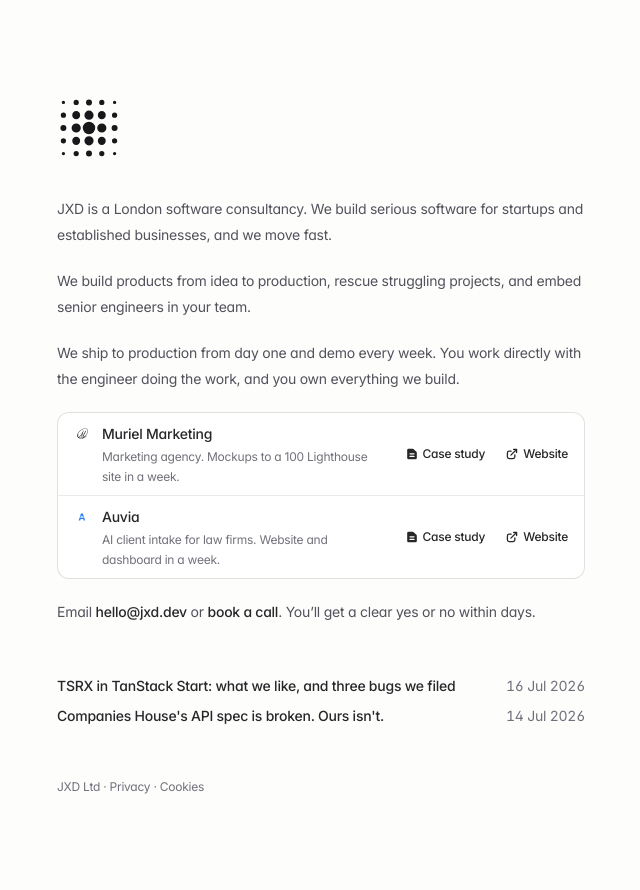
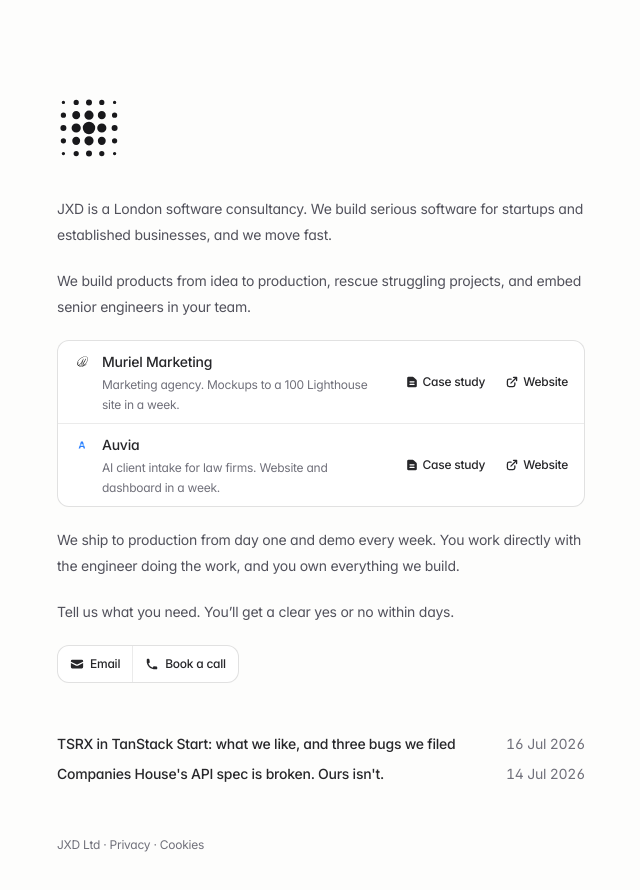
Before and after one commit to jamiedavenport/jxd.dev, an Astro site: page / in a window 1280 px wide. Shown: the whole page, without its empty margins (319-959 px from the left). Built offline with nearby package versions, Linux system fonts and the light colour scheme; Astro itself is replaced by a stand-in of ours; some packages are replaced by stand-ins of ours.

Commit message:
feat: split homepage copy around case studies and add contact split button

```diff
--- a/src/pages/index.astro
+++ b/src/pages/index.astro
@@ -1,4 +1,5 @@
 ---
+import { EnvelopeIcon, PhoneIcon } from "@heroicons/react/16/solid";
 import Layout from "@/layouts/Layout.astro";
 import Mark from "@/components/Mark.astro";
 import CaseStudies from "@/components/CaseStudies.astro";
@@ -6,6 +7,9 @@ import { site } from "@/lib/site";
 import { formatDate, getPosts, postURL } from "@/lib/content";
 
 const posts = await getPosts({ includeDrafts: import.meta.env.DEV });
+
+const buttonClass =
+  "inline-flex items-center gap-1.5 px-3 py-2 text-xs/5 font-medium text-zinc-800 no-underline transition-colors duration-180 ease-in-out hover:bg-zinc-950/5 hover:text-zinc-950 focus-visible:outline-2 focus-visible:-outline-offset-2 focus-visible:outline-zinc-800";
 ---
 
 <Layout editorial>
@@ -26,19 +30,30 @@ const posts = await getPosts({ includeDrafts: import.meta.env.DEV });
           We build products from idea to production, rescue struggling
           projects, and embed senior engineers in your team.
         </p>
+        <CaseStudies />
         <p>
           We ship to production from day one and demo every week. You work
           directly with the engineer doing the work, and you own everything we
           build.
         </p>
-        <CaseStudies />
-        <p>
-          Email <a href={`mailto:${site.email}`}>{site.email}</a> or <a
+        <p>Tell us what you need. You’ll get a clear yes or no within days.</p>
+        <div
+          class="flex w-fit divide-x divide-zinc-950/8 overflow-hidden rounded-xl border border-zinc-950/12 bg-white"
+        >
+          <a class={buttonClass} href={`mailto:${site.email}`}>
+            <EnvelopeIcon className="size-3.5 shrink-0" aria-hidden="true" />
+            Email
+          </a>
+          <a
+            class={buttonClass}
+            href={site.bookingURL}
             target="_blank"
             rel="noopener noreferrer"
-            href={site.bookingURL}>book a call</a
-          >. You’ll get a clear yes or no within days.
-        </p>
+          >
+            <PhoneIcon className="size-3.5 shrink-0" aria-hidden="true" />
+            Book a call
+          </a>
+        </div>
       </div>
       <div id="writing" class="scroll-mt-12 outline-none" tabindex="-1">
         {
```
